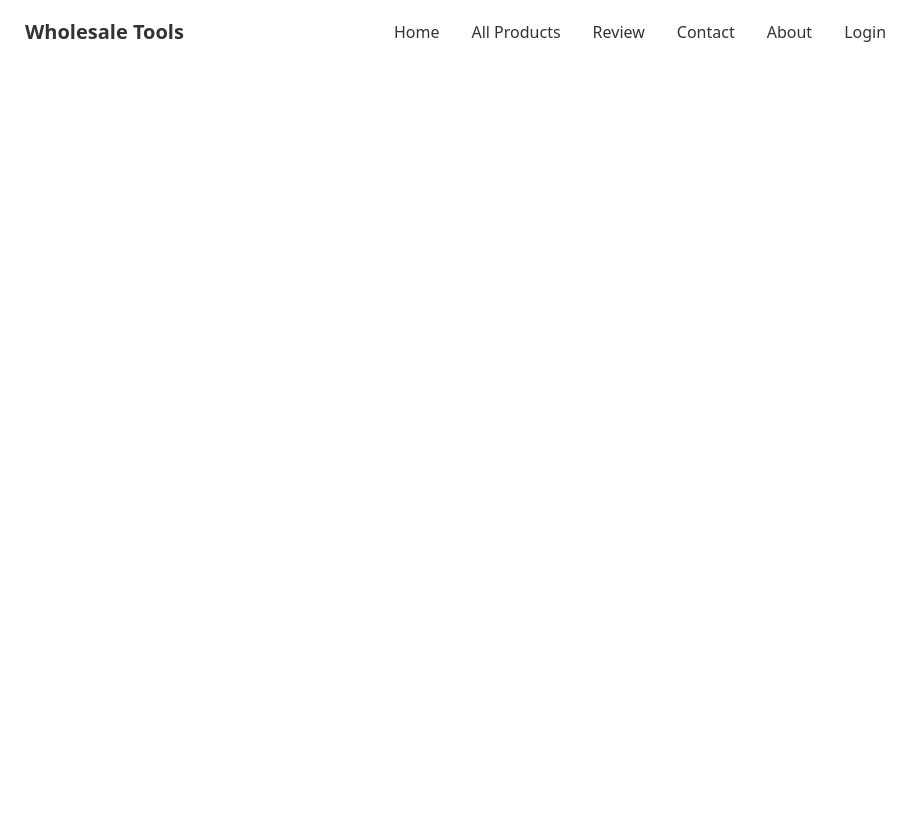
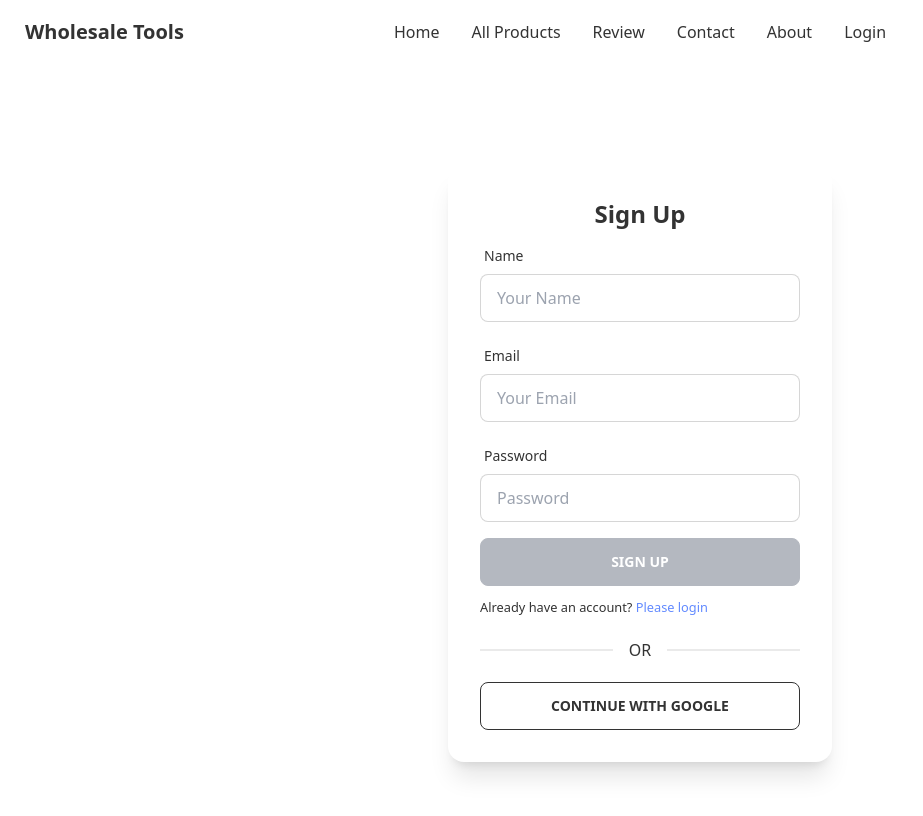
Before and after one commit to Arafin22/-manufacturer-website-client-side, a React (Create React App) app: page /signup in a window 1280 px wide. Shown: the top 816 px of the page, without its empty margins (0-923 px from the left). Built offline with nearby package versions, Linux system fonts and the light colour scheme; no server answers.

Commit message:
login page signup page

```diff
--- a/src/App.js
+++ b/src/App.js
@@ -1,12 +1,19 @@
 // import logo from "./logo.svg";
 // import "./App.css";
 
+import { Route, Routes } from "react-router-dom";
 import Navbar from "./Pages/Shared/Navber";
+import Login from "./Pages/Login/Login";
+import SignUp from "./Pages/Login/SignUp";
 
 function App() {
   return (
     <div className="App">
       <Navbar></Navbar>
+      <Routes>
+        <Route path="login" element={<Login />} />
+        <Route path="signup" element={<SignUp />} />
+      </Routes>
     </div>
   );
 }
--- /dev/null
+++ b/src/Pages/Hooks/useToken.js
@@ -0,0 +1,28 @@
+import { useEffect, useState } from "react";
+
+const useToken = (user) => {
+  const [token, setToken] = useState("");
+  useEffect(() => {
+    const email = user?.user?.email;
+    const currentUser = { email: email };
+    if (email) {
+      fetch(`http://localhost:5000/user/${email}`, {
+        method: "PUT",
+        headers: {
+          "content-type": "application/json",
+        },
+        body: JSON.stringify(currentUser),
+      })
+        .then((res) => res.json())
+        .then((data) => {
+          console.log("data inside useToken", data);
+          const accessToken = data.token;
+          localStorage.setItem("accessToken", accessToken);
+          setToken(accessToken);
+        });
+    }
+  }, [user]);
+  return [token];
+};
+
+export default useToken;
--- /dev/null
+++ b/src/Pages/Login/SignUp.js
@@ -0,0 +1,177 @@
+import React from "react";
+import {
+  useCreateUserWithEmailAndPassword,
+  useSignInWithGoogle,
+  useUpdateProfile,
+} from "react-firebase-hooks/auth";
+import auth from "../../firebase.init";
+import { useForm } from "react-hook-form";
+import Loading from "../Shared/Loading";
+import { Link, useNavigate } from "react-router-dom";
+import useToken from "../../Pages/Hooks/useToken";
+
+const SignUp = () => {
+  const [signInWithGoogle, gUser, gLoading, gError] = useSignInWithGoogle(auth);
+  const {
+    register,
+    formState: { errors },
+    handleSubmit,
+  } = useForm();
+  const [createUserWithEmailAndPassword, user, loading, error] =
+    useCreateUserWithEmailAndPassword(auth);
+
+  const [updateProfile, updating, updateError] = useUpdateProfile(auth);
+
+  const [token] = useToken(user || gUser);
+
+  const navigate = useNavigate();
+
+  let signInError;
+
+  if (loading || gLoading || updating) {
+    return <Loading></Loading>;
+  }
+
+  if (error || gError || updateError) {
+    signInError = (
+      <p className="text-red-500">
+        <small>
+          {error?.message || gError?.message || updateError?.message}
+        </small>
+      </p>
+    );
+  }
+
+  if (token) {
+    navigate("/appointment");
+  }
+
+  const onSubmit = async (data) => {
+    await createUserWithEmailAndPassword(data.email, data.password);
+    await updateProfile({ displayName: data.name });
+    console.log("update done");
+  };
+  return (
+    <div className="flex h-screen justify-center items-center">
+      <div className="card w-96 bg-base-100 shadow-xl">
+        <div className="card-body">
+          <h2 className="text-center text-2xl font-bold">Sign Up</h2>
+          <form onSubmit={handleSubmit(onSubmit)}>
+            <div className="form-control w-full max-w-xs">
+              <label className="label">
+                <span className="label-text">Name</span>
+              </label>
+              <input
+                type="text"
+                placeholder="Your Name"
+                className="input input-bordered w-full max-w-xs"
+                {...register("name", {
+                  required: {
+                    value: true,
+                    message: "Name is Required",
+                  },
+                })}
+              />
+              <label className="label">
+                {errors.name?.type === "required" && (
+                  <span className="label-text-alt text-red-500">
+                    {errors.name.message}
+                  </span>
+                )}
+              </label>
+            </div>
+
+            <div className="form-control w-full max-w-xs">
+              <label className="label">
+                <span className="label-text">Email</span>
+              </label>
+              <input
+                type="email"
+                placeholder="Your Email"
+                className="input input-bordered w-full max-w-xs"
+                {...register("email", {
+                  required: {
+                    value: true,
+                    message: "Email is Required",
+                  },
+                  pattern: {
+                    value: /[a-z0-9]+@[a-z]+\.[a-z]{2,3}/,
+                    message: "Provide a valid Email",
+                  },
+                })}
+              />
+              <label className="label">
+                {errors.email?.type === "required" && (
+                  <span className="label-text-alt text-red-500">
+                    {errors.email.message}
+                  </span>
+                )}
+                {errors.email?.type === "pattern" && (
+                  <span className="label-text-alt text-red-500">
+                    {errors.email.message}
+                  </span>
+                )}
+              </label>
+            </div>
+            <div className="form-control w-full max-w-xs">
+              <label className="label">
+                <span className="label-text">Password</span>
+              </label>
+              <input
+                type="password"
+                placeholder="Password"
+                className="input input-bordered w-full max-w-xs"
+                {...register("password", {
+                  required: {
+                    value: true,
+                    message: "Password is Required",
+                  },
+                  minLength: {
+                    value: 6,
+                    message: "Must be 6 characters or longer",
+                  },
+                })}
+              />
+              <label className="label">
+                {errors.password?.type === "required" && (
+                  <span className="label-text-alt text-red-500">
+                    {errors.password.message}
+                  </span>
+                )}
+                {errors.password?.type === "minLength" && (
+                  <span className="label-text-alt text-red-500">
+                    {errors.password.message}
+                  </span>
+                )}
+              </label>
+            </div>
+
+            {signInError}
+            <input
+              className="btn w-full max-w-xs text-white"
+              type="submit"
+              value="Sign Up"
+            />
+          </form>
+          <p>
+            <small>
+              Already have an account?{" "}
+              <Link className="text-primary" to="/login">
+                Please login
+              </Link>
+            </small>
+          </p>
+          <div className="divider">OR</div>
+          <button
+            onClick={() => signInWithGoogle()}
+            className="btn btn-outline"
+          >
+            Continue with Google
+          </button>
+        </div>
+      </div>
+    </div>
+  );
+};
+
+export default SignUp;
```
